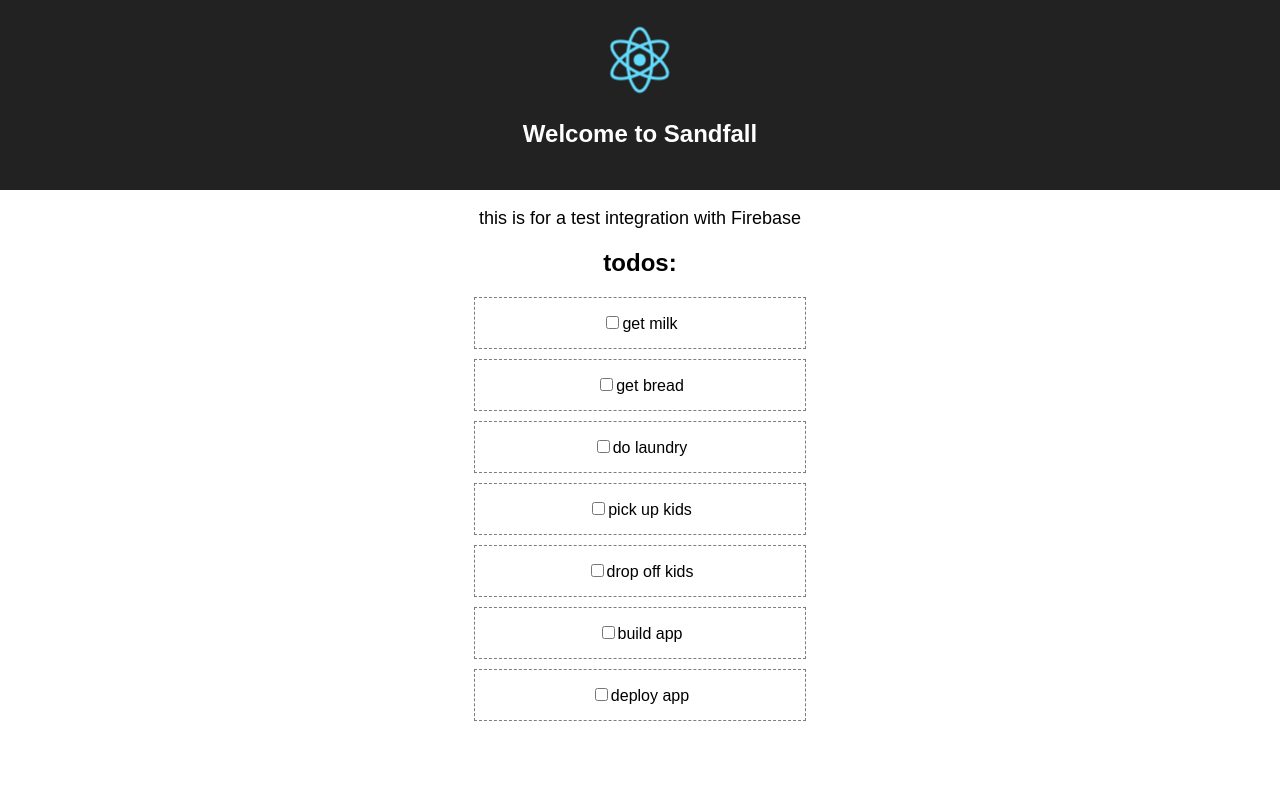
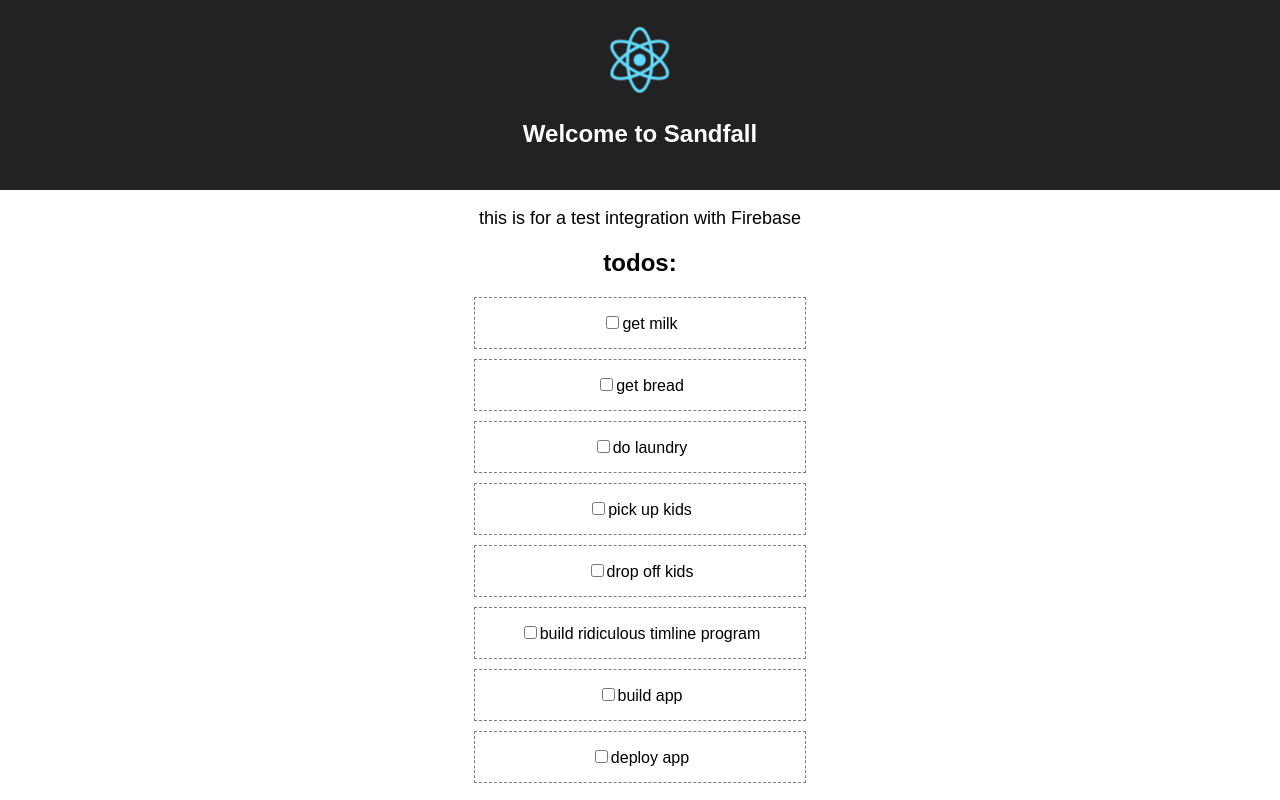
Before and after one commit to robbinsware/sandfall, a React (Create React App) app: page / in a window 1280 px wide. Built offline with nearby package versions, Linux system fonts and the light colour scheme.

Commit message:
john playing

```diff
--- a/src/App.js
+++ b/src/App.js
@@ -8,6 +8,7 @@ const todos = [
   { id: 323, title: 'do laundry', isSelected: true },
   { id: 423, title: 'pick up kids', isSelected: true },
   { id: 523, title: 'drop off kids', isSelected: true },
+  { id: 523, title: 'build ridiculous timline program', isSelected: true },
   { id: 623, title: 'build app', isSelected: true },
   { id: 723, title: 'deploy app', isSelected: true },
 ];
```
